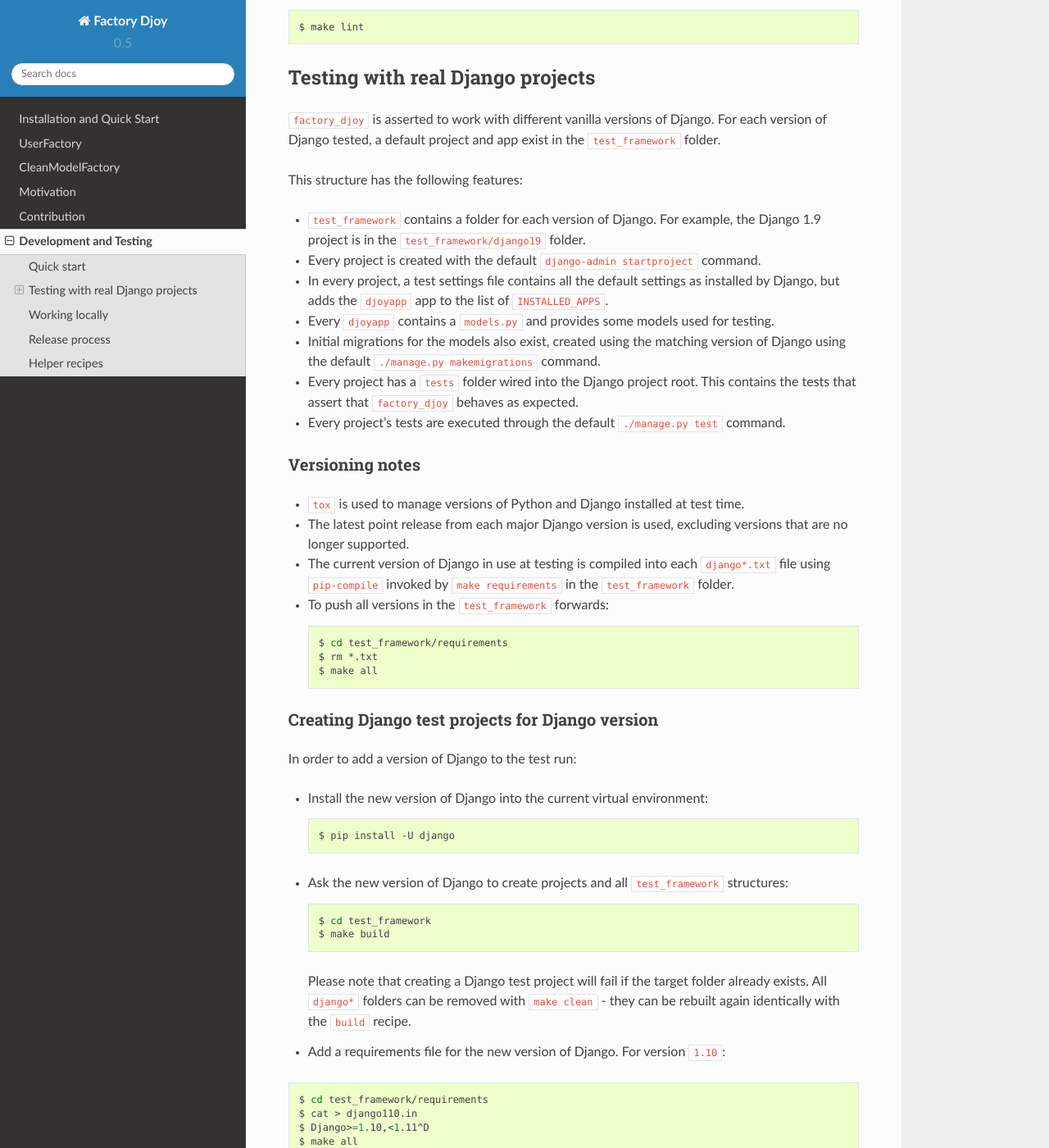
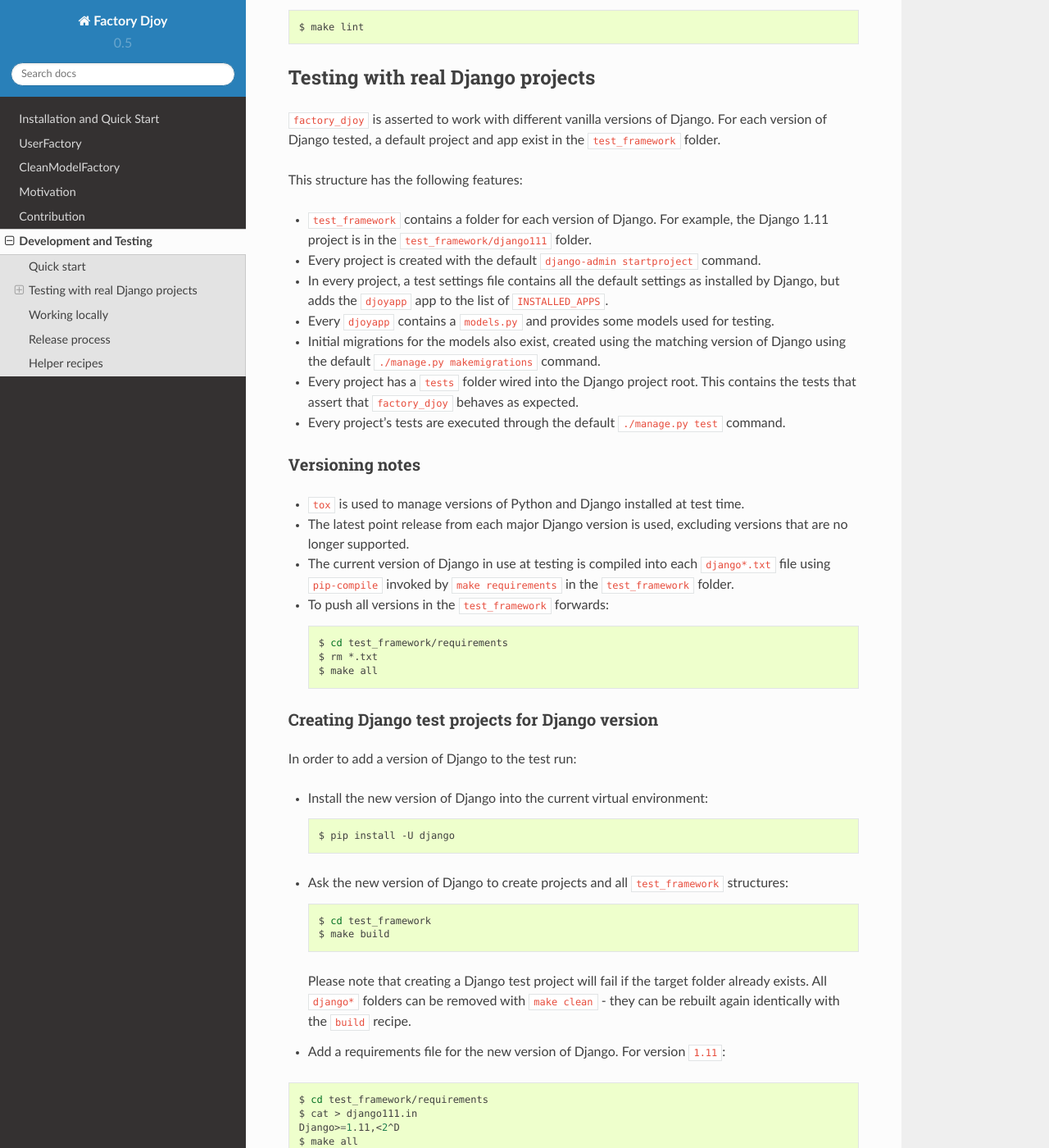
Before and after one commit to jamescooke/factory_djoy, a Sphinx documentation site: the page built from docs/development.rst, in a window 1280 px wide and 1400 px high, scrolled down 868 px. Shown: the whole window at 82% size. Built offline with Sphinx 7.4.7 and the Read the Docs theme 2.0.0, drawn with Linux system fonts in a browser that asks for light colours.

Commit message:
Adjust default Django version mentioned in dev doc

```diff
--- a/docs/development.rst
+++ b/docs/development.rst
@@ -54,7 +54,7 @@ For each version of Django tested, a default project and app exist in the
 This structure has the following features:
 
 * ``test_framework`` contains a folder for each version of Django. For example,
-  the Django 1.9 project is in the ``test_framework/django19`` folder.
+  the Django 1.11 project is in the ``test_framework/django111`` folder.
 
 * Every project is created with the default ``django-admin startproject``
   command.
@@ -122,13 +122,13 @@ In order to add a version of Django to the test run:
   folder already exists. All ``django*`` folders can be removed with ``make
   clean`` - they can be rebuilt again identically with the ``build`` recipe.
 
-* Add a requirements file for the new version of Django. For version ``1.10``:
+* Add a requirements file for the new version of Django. For version ``1.11``:
 
 .. code-block:: sh
 
       $ cd test_framework/requirements
-      $ cat > django110.in
-      $ Django>=1.10,<1.11^D
+      $ cat > django111.in
+      Django>=1.11,<2^D
       $ make all
 
 * Add the new Django version to ``tox.ini``. (There's probably a better DRYer
```
